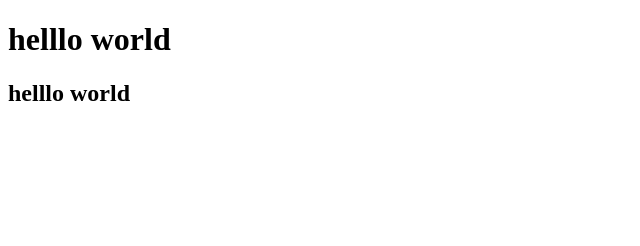
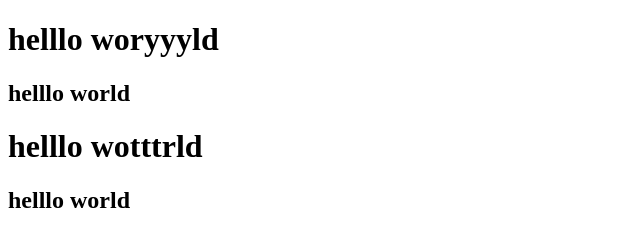
Before and after one commit to THEERTHAC123/htmlgit, a plain HTML site: page index.html in a window 1280 px wide. Shown: the whole page, without its empty margins (0-640 px from the left). Drawn offline with Linux system fonts and the light colour scheme.

Commit message:
added new feature

```diff
--- a/index.html
+++ b/index.html
@@ -6,7 +6,10 @@
     <title>Document</title>
 </head>
 <body>
-    <h1>helllo world</h1>
+    <h1>helllo woryyyld</h1>
      <h2>helllo world</h2>
+      <h1>helllo wotttrld</h1>
+     <h2>helllo world</h2>
+
 </body>
 </html>
```
